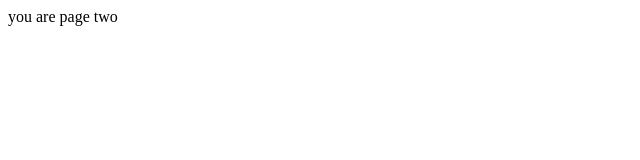
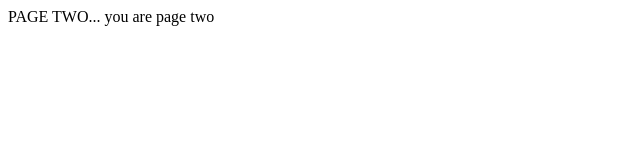
Before and after one commit to Mohammad188/1380, a plain HTML site: page page2.html in a window 1280 px wide. Shown: the whole page, without its empty margins (0-640 px from the left). Drawn offline with Linux system fonts and the light colour scheme.

Commit message:
Update page2.html

```diff
--- a/page2.html
+++ b/page2.html
@@ -1,2 +1,8 @@
-<html><body>you are page two
-</body></html>
+<html>
+  <head>
+    PAGE TWO...
+  </head>
+  <body>
+    you are page two
+  </body>
+</html>
```
